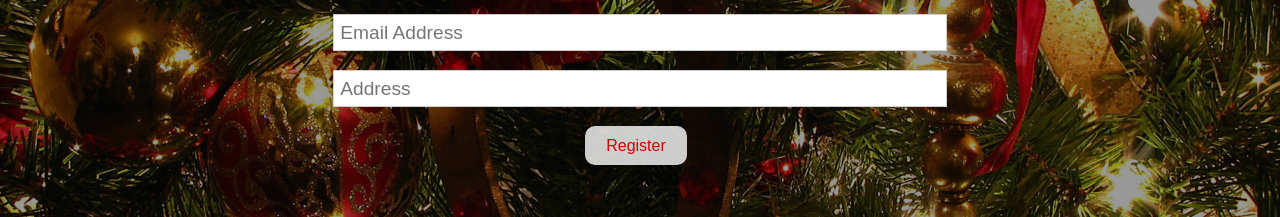
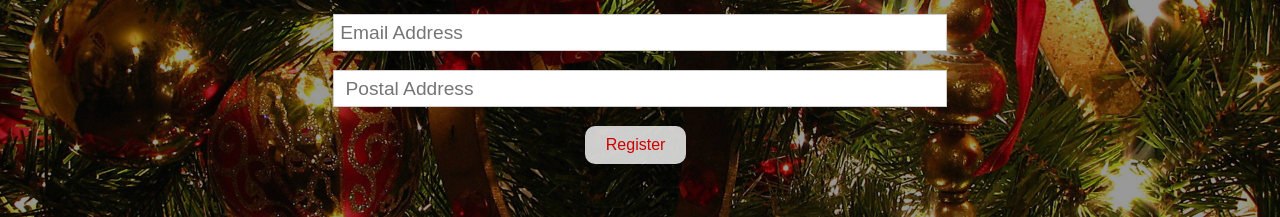
Before and after one commit to laiqbudye/secret_santa, a React (Create React App) app in the folder client/: page / in a window 1280 px wide. In both pictures the pointer is over the input "Register". Shown: the part 412-629 px from the top of the page. Built offline with nearby package versions, Linux system fonts and the light colour scheme.

Commit message:
FrontEnd || minor html & CSS change (added small effect to register button)

```diff
--- a/client/src/App.css
+++ b/client/src/App.css
@@ -195,6 +195,8 @@
 
   .btn:hover {
     opacity: 0.8;
+    transform: scale(1.1);
+    transition: all .2s;
   }
 
   .bg-light,
--- a/client/src/components/Register.js
+++ b/client/src/components/Register.js
@@ -55,7 +55,7 @@ const Register = () => {
                 <div className="form-group">
                     <input
                         type="text"
-                        placeholder="Address"
+                        placeholder=" Postal Address"
                         name="address"
                         value={address}
                         onChange={e => onChange(e)}
```
